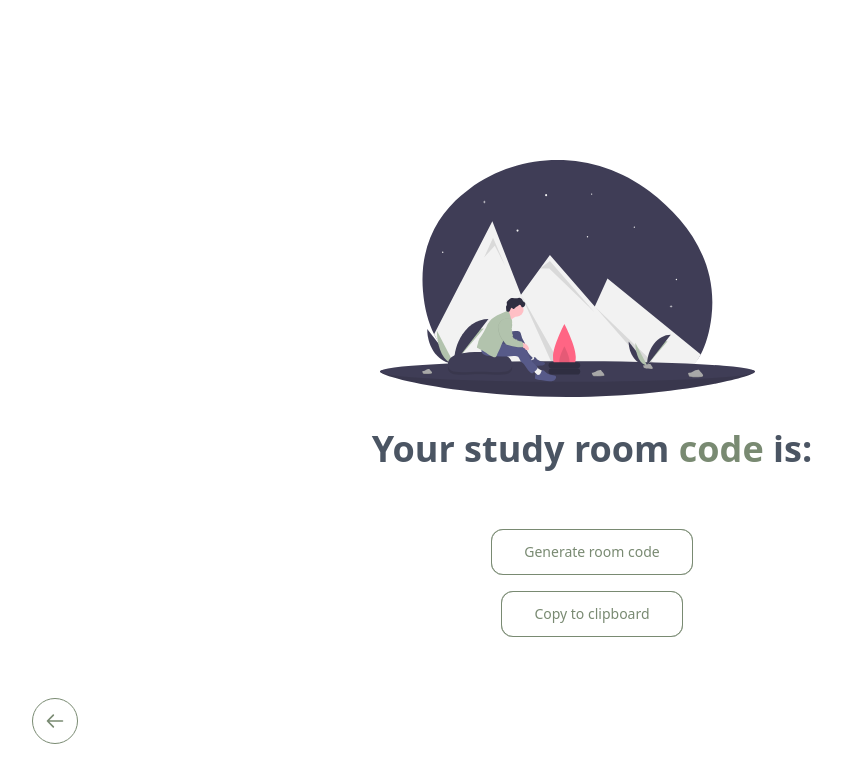
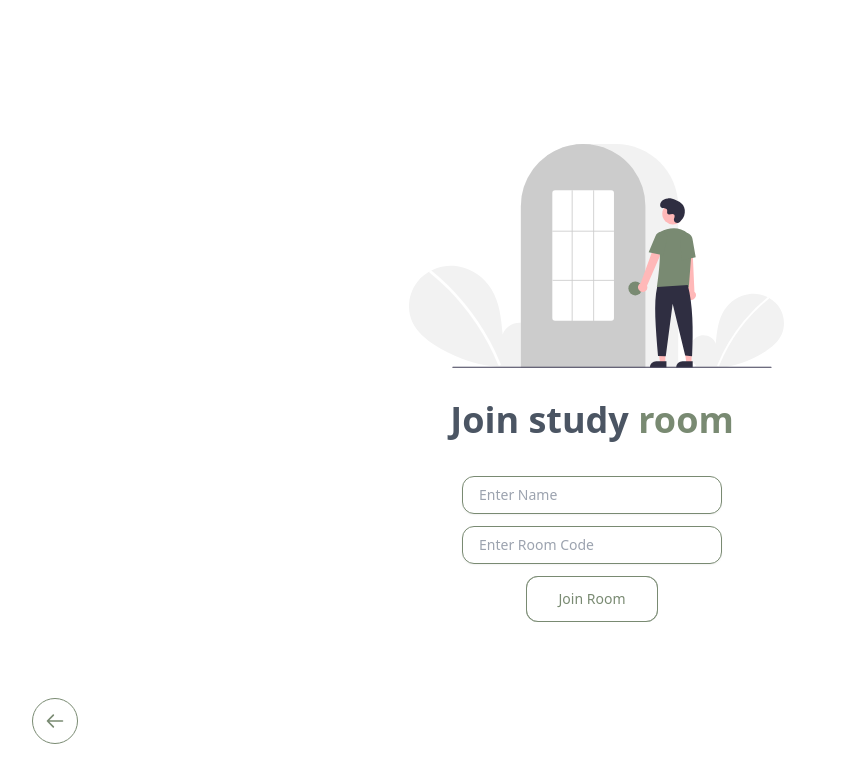
Before and after one commit to ericcxie/pomoduo-timer, a React (Create React App) app in the folder client/: page /join in a window 1280 px wide. Shown: the top 782 px of the page, without its empty margins (48-890 px from the left). Built offline with nearby package versions, Linux system fonts and the light colour scheme.

Commit message:
Create join room page

```diff
--- a/client/src/App.js
+++ b/client/src/App.js
@@ -1,5 +1,5 @@
 import { BrowserRouter, Routes, Route } from "react-router-dom";
-import { Landing, Room, GenerateCode } from "./pages";
+import { Landing, Room, GenerateCode, JoinRoom } from "./pages";
 
 function App() {
   return (
@@ -7,7 +7,8 @@ function App() {
       <Routes>
         <Route path="/" element={<Landing />} />
         <Route path="/room" element={<Room />} />
-        <Route path="/join" element={<GenerateCode />} />
+        <Route path="/generate" element={<GenerateCode />} />
+        <Route path="/join" element={<JoinRoom />} />
         {/* <Route path='*' element={<Error/>}/> */}
       </Routes>
     </BrowserRouter>
--- a/client/src/components/BackButton.js
+++ b/client/src/components/BackButton.js
@@ -1,11 +1,16 @@
 import React from "react";
+import { useNavigate } from "react-router-dom";
 
-function BackButton(props) {
-  const { page } = props;
+function BackButton() {
+  const navigate = useNavigate();
+  const goBack = () => {
+    navigate(-1);
+  };
+
   return (
-    <a
+    <button
       className="fixed bottom-14 left-10 lg:left-20 inline-block rounded-full border border-green-400 p-3 text-green-400 hover:bg-green-400 hover:text-gray-200 focus:outline-none focus:ring active:bg-green-600"
-      href={page}
+      onClick={goBack}
     >
       <span className="sr-only"> Download </span>
 
@@ -23,7 +28,7 @@ function BackButton(props) {
           d="M14 5l7 7m0 0l-7 7m7-7H3"
         />
       </svg>
-    </a>
+    </button>
   );
 }
 
--- a/client/src/components/ForwardButton.js
+++ b/client/src/components/ForwardButton.js
@@ -4,7 +4,7 @@ function FowardButton(props) {
   const { page } = props;
   return (
     <a
-      className="fixed bottom-14 right-10 lg:right-20 inline-block rounded-full border border-green-400 p-3 text-green-400 hover:bg-green-400 hover:text-gray-200 focus:outline-none focus:ring active:bg-green-500"
+      className="fixed bottom-14 right-10 lg:right-20 inline-block rounded-full border border-green-400 p-3 text-green-400 hover:bg-green-400 hover:text-gray-200 focus:outline-none focus:ring active:bg-green-600"
       href={page}
     >
       <span className="sr-only"> Download </span>
--- a/client/src/pages/GenerateCode.js
+++ b/client/src/pages/GenerateCode.js
@@ -1,4 +1,4 @@
-import { useEffect, useState } from "react";
+import { useState } from "react";
 import graphic from "../img/studycode.svg";
 import BackButton from "../components/BackButton";
 import { generateRoomCode } from "../utils/generateRoomCode";
@@ -13,11 +13,17 @@ const GenerateCode = () => {
     setRoomCode(newCode);
     document.getElementById("generate-code-btn").disabled = true;
   };
+
   return (
     <main>
       <div className="flex flex-col mt-40 items-center justify-center">
         <div className="space-y-3">
-          <img src={graphic} width={375} alt="main" className="mb-8 ml-2" />
+          <img
+            src={graphic}
+            width={375}
+            alt="main"
+            className="mb-8 ml-2 -mt-12"
+          />
           <h1 className="text-4xl font-bold text-gray-600 text-center">
             Your study room <span className="text-green-400">code</span> is:
           </h1>
@@ -50,10 +56,18 @@ const GenerateCode = () => {
             </span>
           </button>
         </CopyToClipboard>
+        <a
+          className="group relative inline-block text-sm font-medium text-green-400 focus:outline-none focus:ring active:text-green-400 mt-1"
+          href="/join"
+        >
+          <span className="absolute inset-0 translate-x-0 translate-y-0 bg-green-400 transition-transform group-hover:translate-y-0.5 group-hover:translate-x-0.5 rounded-xl"></span>
 
-        <div>
-          <BackButton page="/"></BackButton>
-        </div>
+          <span className="relative block border border-current bg-white px-8 py-3 rounded-xl">
+            Join Room
+          </span>
+        </a>
+
+        <BackButton page="/" />
       </div>
     </main>
   );
--- /dev/null
+++ b/client/src/pages/JoinRoom.js
@@ -0,0 +1,58 @@
+import login from "../img/login.svg";
+import BackButton from "../components/BackButton";
+
+const JoinRoom = () => {
+  return (
+    <main>
+      <div className="flex flex-col items-center mt-36 justify-center">
+        <div className="space-y-3 mb-6">
+          <img src={login} width={375} alt="main" className="mb-8 ml-2" />
+          <h1 className="text-4xl font-bold text-gray-600 text-center">
+            Join study <span className="text-green-400">room</span>
+          </h1>
+        </div>
+
+        <div class="relative mt-3">
+          <label for="UserEmail" class="sr-only">
+            {" "}
+            Email{" "}
+          </label>
+
+          <input
+            type="email"
+            id="UserEmail"
+            placeholder="Enter Name"
+            class="w-full rounded-xl border border-green-400 pr-10 py-2 pl-4 shadow-sm sm:text-sm"
+          />
+        </div>
+        <div class="relative mt-3">
+          <label for="UserEmail" class="sr-only">
+            {" "}
+            Email{" "}
+          </label>
+
+          <input
+            type="email"
+            id="UserEmail"
+            placeholder="Enter Room Code"
+            class="w-full rounded-xl border border-green-400 pr-10 py-2 pl-4 shadow-sm sm:text-sm"
+          />
+        </div>
+
+        <a
+          className="group relative inline-block text-sm font-medium text-green-400 focus:outline-none focus:ring active:text-green-400 mt-3"
+          href="/room"
+        >
+          <span className="absolute inset-0 translate-x-0 translate-y-0 bg-green-400 transition-transform group-hover:translate-y-0.5 group-hover:translate-x-0.5 rounded-xl"></span>
+
+          <span className="relative block border border-current bg-white px-8 py-3 rounded-xl">
+            Join Room
+          </span>
+        </a>
+        <BackButton />
+      </div>
+    </main>
+  );
+};
+
+export default JoinRoom;
--- a/client/src/pages/LandingPage.js
+++ b/client/src/pages/LandingPage.js
@@ -2,12 +2,10 @@ import { useState } from "react";
 import main from "../img/main.png";
 
 const Landing = () => {
-  const [isCode, setCode] = useState(false);
-
   return (
     <main>
       <div className="flex flex-col h-screen items-center justify-center">
-        <img src={main} width={375} alt="main" />
+        <img src={main} width={375} alt="main" className="-mt-32" />
         <div className="space-y-2 mt-8">
           <h1 className="text-5xl font-bold text-gray-600 text-center">
             Pomo<span className="text-green-400">Duo</span> Timer
@@ -18,8 +16,8 @@ const Landing = () => {
         </div>
 
         <a
-          className="group relative inline-block text-sm font-medium text-green-400 focus:outline-none focus:ring active:text-green-400 mb-4 mt-4"
-          href="/join"
+          className="group relative inline-block text-sm font-medium text-green-400 focus:outline-none focus:ring active:text-green-400 mb-4 mt-8"
+          href="/generate"
         >
           <span className="absolute inset-0 translate-x-0 translate-y-0 bg-green-400 transition-transform group-hover:translate-y-0.5 group-hover:translate-x-0.5 rounded-xl"></span>
 
@@ -29,38 +27,12 @@ const Landing = () => {
         </a>
 
         {/* Enter code */}
-        <h1
+        <a
           className="text-md font-semibold text-gray-600 text-center cursor-pointer underline"
-          onClick={() => setCode(!isCode)}
+          href="/join"
         >
           Already have a <span className="text-green-400">code</span>?
-        </h1>
-        <div className={isCode ? "flex flex-col text-center" : "invisible"}>
-          <div class="relative mt-3">
-            <label for="UserEmail" class="sr-only">
-              {" "}
-              Email{" "}
-            </label>
-
-            <input
-              type="email"
-              id="UserEmail"
-              placeholder="Enter Code"
-              class="w-full rounded-xl border border-green-400 pr-10 py-2 pl-4 shadow-sm sm:text-sm"
-            />
-          </div>
-
-          <a
-            className="group relative inline-block text-sm font-medium text-green-400 focus:outline-none focus:ring active:text-green-400 mt-3"
-            href="/room"
-          >
-            <span className="absolute inset-0 translate-x-0 translate-y-0 bg-green-400 transition-transform group-hover:translate-y-0.5 group-hover:translate-x-0.5 rounded-xl"></span>
-
-            <span className="relative block border border-current bg-white px-8 py-3 rounded-xl">
-              Join Room
-            </span>
-          </a>
-        </div>
+        </a>
       </div>
     </main>
   );
--- a/client/src/pages/index.js
+++ b/client/src/pages/index.js
@@ -1,5 +1,6 @@
 import Landing from "./LandingPage";
 import Room from "./RoomPage";
 import GenerateCode from "./GenerateCode";
+import JoinRoom from "./JoinRoom";
 
-export { Landing, Room, GenerateCode };
+export { Landing, Room, GenerateCode, JoinRoom };
```
Also changed, not shown: client/src/img/login.svg (added).
